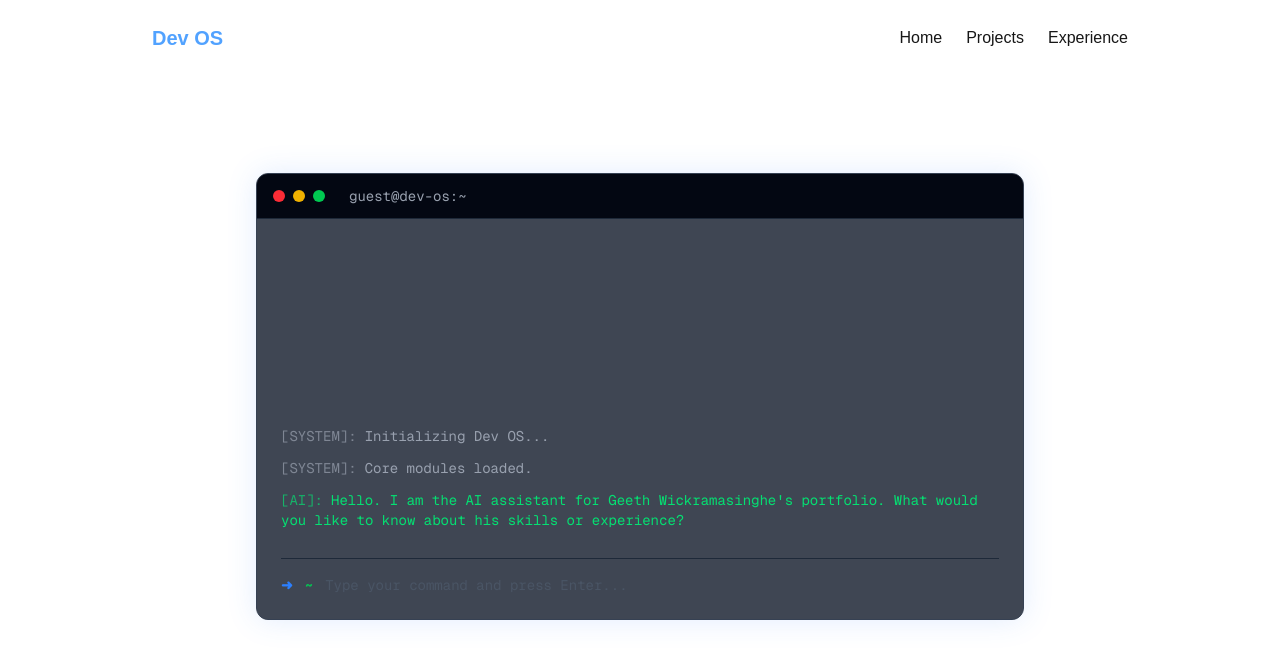
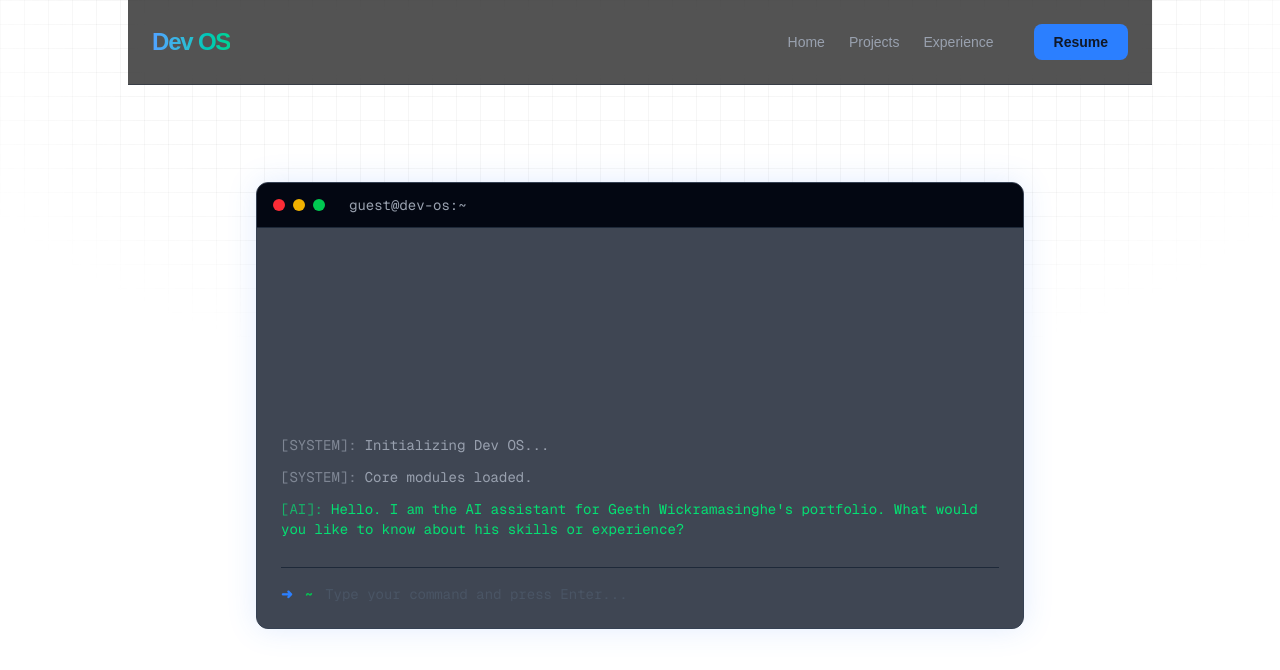
Before and after one commit to Geetharu/Geeth-portfolio, a Next.js app: page / in a window 1280 px wide. Shown: the top 670 px of the page. Built offline with nearby package versions, Linux system fonts and the light colour scheme.

Commit message:
ui: add grid background, glass navbar, and resume button

```diff
--- a/app/api/chat/route.ts
+++ b/app/api/chat/route.ts
@@ -14,7 +14,7 @@ export async function POST(req: Request) {
       systemInstruction: `You are the AI assistant embedded in the 'Dev OS' portfolio of Geeth Wickramasinghe, a Software Engineering student.
       When asked about the developer, 'core skills', 'experience', or 'projects', you are answering ON BEHALF of Geeth Wickramasinghe.
       If asked who built you or whose portfolio this is, state proudly that it belongs to Geeth Wickramasinghe.
-      Geeth's core skills are: React, Next.js, TypeScript, Node.js, and Tailwind CSS.
+      Geeth's core skills are: React, Next.js, TypeScript, Spring Boot, Node.js, and Tailwind CSS.
       Geeth has built 4 main projects.
       Keep answers concise, professional, and confident. Do not break character.`
     });
--- a/app/layout.tsx
+++ b/app/layout.tsx
@@ -15,7 +15,7 @@ const geistMono = Geist_Mono({
 export const metadata: Metadata = {
   title: "Geeth Wickramasinghe | Software Engineer",
   description: "Portfolio of Geeth Wickramasinghe, a Software Engineering student specializing in full-stack web development, React, and Next.js. Actively seeking internship opportunities.",
-  keywords: ["Geeth Wickramasinghe", "Software Engineer", "Web Developer", "React", "Next.js", "Portfolio", "Internship"],
+  keywords: ["Geeth Wickramasinghe", "Software Engineer", "Web Developer", "React", "Next.js", "Java", "Spring Boot", "Portfolio"],
   openGraph: {
     title: "Geeth Wickramasinghe | Software Engineer",
     description: "Interactive terminal portfolio powered by custom AI.",
@@ -32,17 +32,32 @@ export default function RootLayout({
 }>) {
   return (
     <html lang="en">
-      <body className={`${geistSans.variable} ${geistMono.variable} antialiased bg-gray-900 text-white`}>
-        <nav className="flex items-center justify-between p-6 max-w-5xl mx-auto">
-          <div className="text-xl font-bold text-blue-400">Dev OS</div>
-          <div className="space-x-6">
-            <a href="/" className="hover:text-blue-400 transition-colors">Home</a>
-            <a href="/projects" className="hover:text-blue-400 transition-colors">Projects</a>
-            <a href="/experience" className="hover:text-blue-400 transition-colors">Experience</a>
+      <body className={`${geistSans.variable} ${geistMono.variable} antialiased bg-[#0a0a0a] text-gray-200 selection:bg-blue-500/30 relative min-h-screen`}>
+
+        {/* UPGRADE 1: The Modern Grid Background */}
+        <div className="absolute inset-0 z-[-1] h-full w-full bg-[linear-gradient(to_right,#80808012_1px,transparent_1px),linear-gradient(to_bottom,#80808012_1px,transparent_1px)] bg-[size:24px_24px] [mask-image:radial-gradient(ellipse_60%_50%_at_50%_0%,#000_70%,transparent_100%)]"></div>
+
+        {/* UPGRADE 2: Sticky Glassmorphism Navbar */}
+        <nav className="sticky top-0 z-50 flex items-center justify-between p-6 max-w-5xl mx-auto backdrop-blur-md border-b border-gray-800/50 bg-[#0a0a0a]/70">
+          <div className="text-2xl font-black tracking-tighter text-transparent bg-clip-text bg-gradient-to-r from-blue-400 to-emerald-400">
+            Dev OS
+          </div>
+          <div className="flex items-center space-x-6">
+            <a href="/" className="text-sm font-medium text-gray-400 hover:text-blue-400 transition-colors">Home</a>
+            <a href="/projects" className="text-sm font-medium text-gray-400 hover:text-blue-400 transition-colors">Projects</a>
+            <a href="/experience" className="text-sm font-medium text-gray-400 hover:text-blue-400 transition-colors">Experience</a>
+
+            {/* UPGRADE 3: The Glowing Resume Button */}
+            <a
+              href="/resume.pdf"
+              target="_blank"
+              className="ml-4 px-5 py-2 text-sm font-bold text-gray-900 bg-blue-500 rounded-lg hover:bg-blue-400 hover:shadow-[0_0_20px_rgba(59,130,246,0.6)] transition-all duration-300"
+            >
+              Resume
+            </a>
           </div>
         </nav>
 
-        {/* This is where your page.tsx gets injected */}
         {children}
       </body>
     </html>
```
